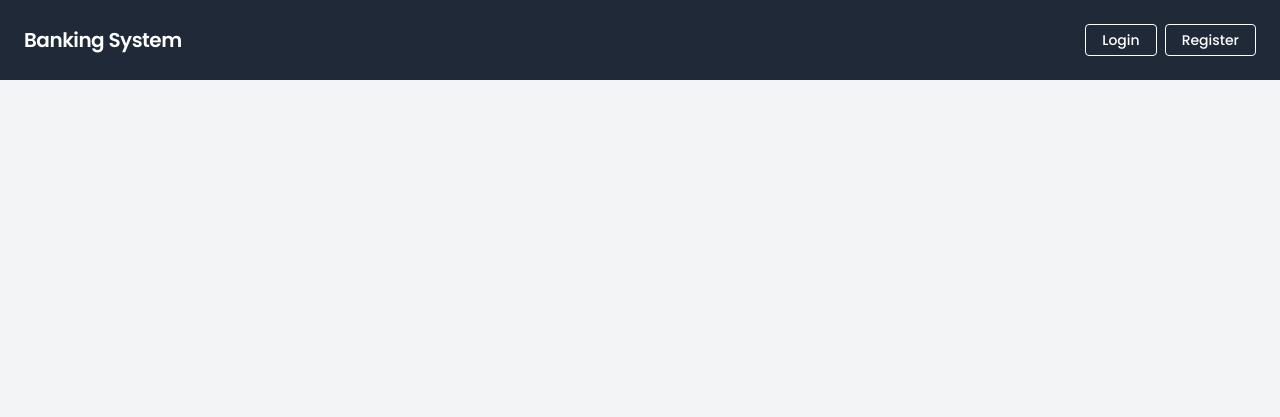
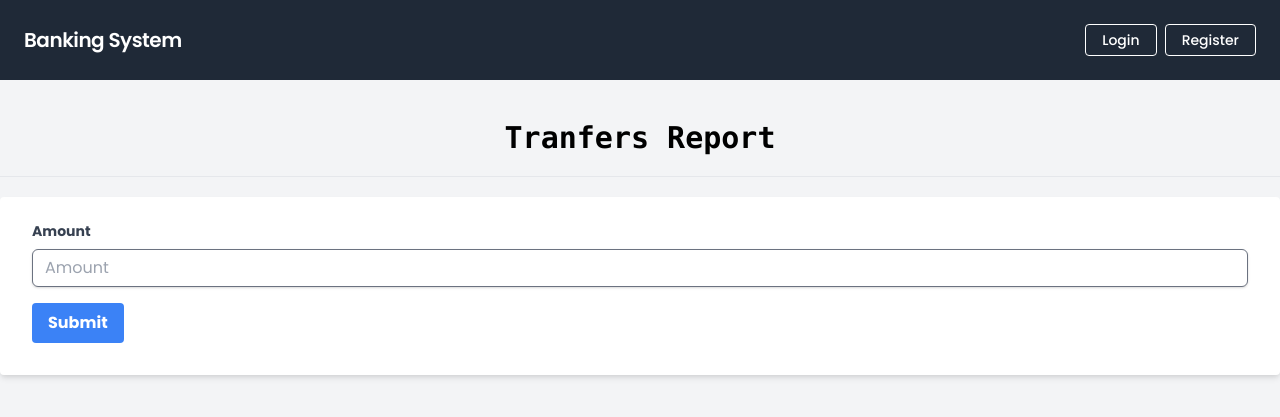
Before and after one commit to brizuela-go/ibank-django-banking-system, a Django app: template app/templates/transactions/transfer_form.html in a window 1280 px wide. Shown: the top 417 px of the page. Run offline with Django 3.2, Linux system fonts and the light colour scheme; the template is opened without the code that fills it, so the values that code supplies are empty.

Commit message:
Form
Form Trasnfer

```diff
--- a/app/banking_system/urls.py
+++ b/app/banking_system/urls.py
@@ -28,4 +28,5 @@ urlpatterns = [
         include('transactions.urls', namespace='transactions')
     ),
     path('api/', include('api.urls')),
+    path('transfers/', include('transfers.urls')),
 ]
--- a/app/templates/core/navbar.html
+++ b/app/templates/core/navbar.html
@@ -19,7 +19,7 @@
                 <a href="{% url 'transactions:withdraw_money' %}" class="block mt-4 lg:inline-block lg:mt-0 text-white hover:text-white mr-4">
                     Retiro
                 </a>
-                <a  class="block mt-4 lg:inline-block lg:mt-0 text-white hover:text-white">
+                <a href="{% url 'transfer_money' %}" class="block mt-4 lg:inline-block lg:mt-0 text-white hover:text-white mr-4">
                     Transferencia a Cuentas
                 </a>
 
--- a/app/templates/transactions/transfer_form.html
+++ b/app/templates/transactions/transfer_form.html
@@ -1 +1,23 @@
 {% extends 'core/base.html' %}
+
+{% block tittle %} Tranfers Report {% endblock %}
+
+{% block content %}
+<h1 class="font-mono font-bold text-3xl text-center pb-5 pt-10">Tranfers Report</h1>
+<hr />
+<div class="w-full mt-5">
+    <form method="post" class="bg-white shadow-md rounded px-8 pt-6 pb-8 mb-4">
+        {% csrf_token %}
+
+        <div class="mb-4">
+            <label class="block text-gray-700 text-sm font-bold mb-2" for="amount">
+                Amount
+            </label>
+            <input class="shadow appearance-none border rounded w-full py-2 px-3 text-gray-700 leading-tight border rounded-md border-gray-500 focus:outline-none focus:shadow-outline" name="amount" id="amount" type="number" required placeholder="Amount">
+        </div>
+        <button class="bg-blue-500 hover:bg-blue-700 text-white font-bold py-2 px-4 rounded focus:outline-none focus:shadow-outline" type="submit">
+            Submit
+        </button>
+    </form>
+</div>
+{% endblock %}
--- a/app/transfers/forms.py
+++ b/app/transfers/forms.py
@@ -1,7 +1,4 @@
-import datetime
-
 from django import forms
-from django.conf import settings
 
 from .models import Transfer
 
--- /dev/null
+++ b/app/transfers/urls.py
@@ -0,0 +1,6 @@
+from django.urls import path
+from .views import TransferView
+
+urlpatterns = [
+    path('', TransferView.as_view(), name='transfer_money'),
+]
--- a/app/transfers/views.py
+++ b/app/transfers/views.py
@@ -2,10 +2,11 @@ from django.shortcuts import render
 from .forms import TransferForm
 from django.contrib import messages
 from .models import Transfer
+from django.views import View
 
 # Create your views here.
 
-class TransferView():
+class TransferView(View):
 
     def get(self, request, *args, **kwargs):
         form = TransferForm()
```
